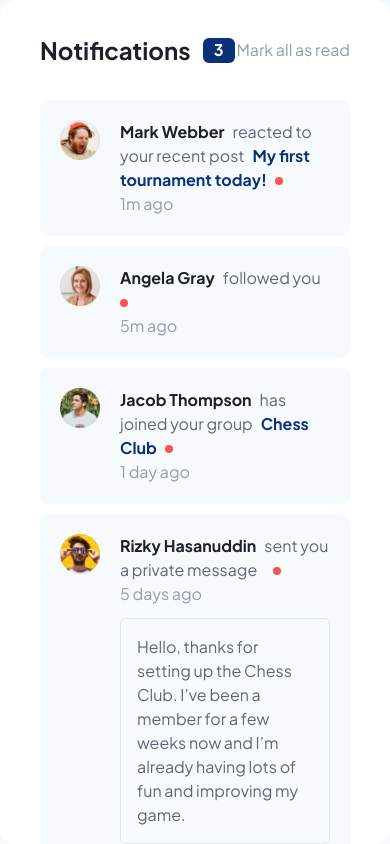
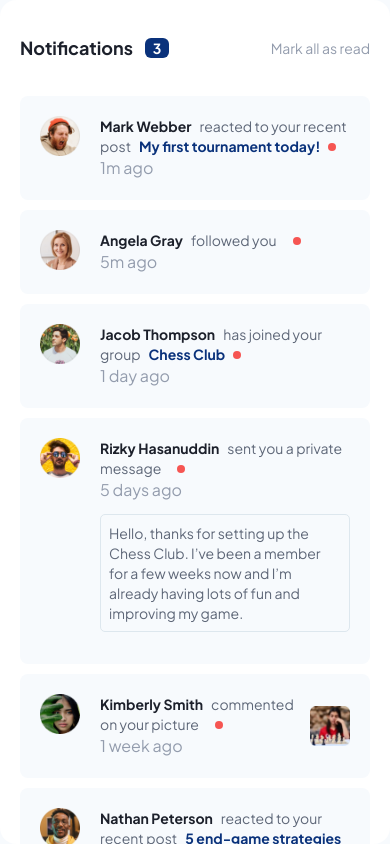
Before and after one commit to bisoladev/Interactive-notifications, a React (Vite) app: page / in a window 390 px wide. Built offline with nearby package versions, Linux system fonts and the light colour scheme.

Commit message:
Mobile responsiveness

```diff
--- a/src/App.tsx
+++ b/src/App.tsx
@@ -6,20 +6,20 @@ import data from './data';
 function App() {
   const [read, setRead] = useState(true);
   return (
-    <div className=" bg-snow flex h-screen w-full justify-center align-middle">
-      <div className="md:card-shadow my-auto h-screen w-full overflow-y-auto rounded-2xl bg-white px-10 py-5 md:h-5/6 md:w-9/12 lg:w-7/12">
+    <div className=" flex h-screen w-full justify-center bg-snow align-middle">
+      <div className="md:card-shadow my-auto h-screen w-full overflow-y-auto rounded-2xl bg-white px-5 py-5 md:h-5/6 md:w-9/12 md:px-10 lg:w-7/12">
         <div className="flex justify-between pb-6 pt-3.5">
           <div className="flex">
-            <h1 className="text-darkText pr-3 text-2xl font-bold">
+            <h1 className="pr-3 text-lg font-bold text-darkText md:text-2xl">
               Notifications
             </h1>
-            <div className="bg-blue mt-1 h-[25px] w-8 rounded-md text-center text-base font-bold text-white">
+            <div className="mt-1 h-[20px] w-6 rounded-md bg-blue text-center text-sm font-bold text-white md:h-[25px] md:w-8 md:text-base">
               <p>3</p>
             </div>
           </div>
           <button
             type="button"
-            className="hover:text-blue text-greyText"
+            className="text-sm text-greyText hover:text-blue md:text-base"
             onClick={() => setRead(false)}
           >
             Mark all as read
@@ -30,7 +30,7 @@ function App() {
             return (
               <div
                 key={`${item.name}${id}`}
-                className="text-text bg-snow my-2.5 flex justify-between rounded-lg p-5 text-base"
+                className="my-2.5 flex justify-between rounded-lg bg-snow p-5 text-base text-text"
               >
                 <div className="flex">
                   <div className="mr-5 flex-none">
@@ -41,14 +41,14 @@ function App() {
                     />
                   </div>
                   <div>
-                    <div className="flex flex-wrap">
+                    <div className="flex flex-wrap text-sm md:text-base">
                       <p>
-                        <span className="text-darkText pr-2 font-bold">
+                        <span className="pr-2 font-bold text-darkText">
                           {item.name}
                         </span>
                         {item?.action}
                         <span className="px-2">
-                          <a href="#" className="text-blue font-bold">
+                          <a href="#" className="font-bold text-blue">
                             {item?.link}
                           </a>
                         </span>
@@ -68,7 +68,7 @@ function App() {
                     </div>
                     <p className="text-greyText">{item.date}</p>
                     {item?.child ? (
-                      <div className="border-borderGrey hover:bg-hoverBlue my-3 rounded-[5px] border p-4 hover:cursor-pointer">
+                      <div className="my-3 rounded-[5px] border border-borderGrey p-2 text-sm hover:cursor-pointer hover:bg-hoverBlue md:p-4 md:text-base">
                         <p>{item?.child}</p>
                       </div>
                     ) : null}
@@ -76,7 +76,7 @@ function App() {
                 </div>
 
                 {item?.profilePic ? (
-                  <button type="button">
+                  <button type="button" className="flex-none">
                     <img
                       src={item?.profilePic}
                       alt={item.name}
```
